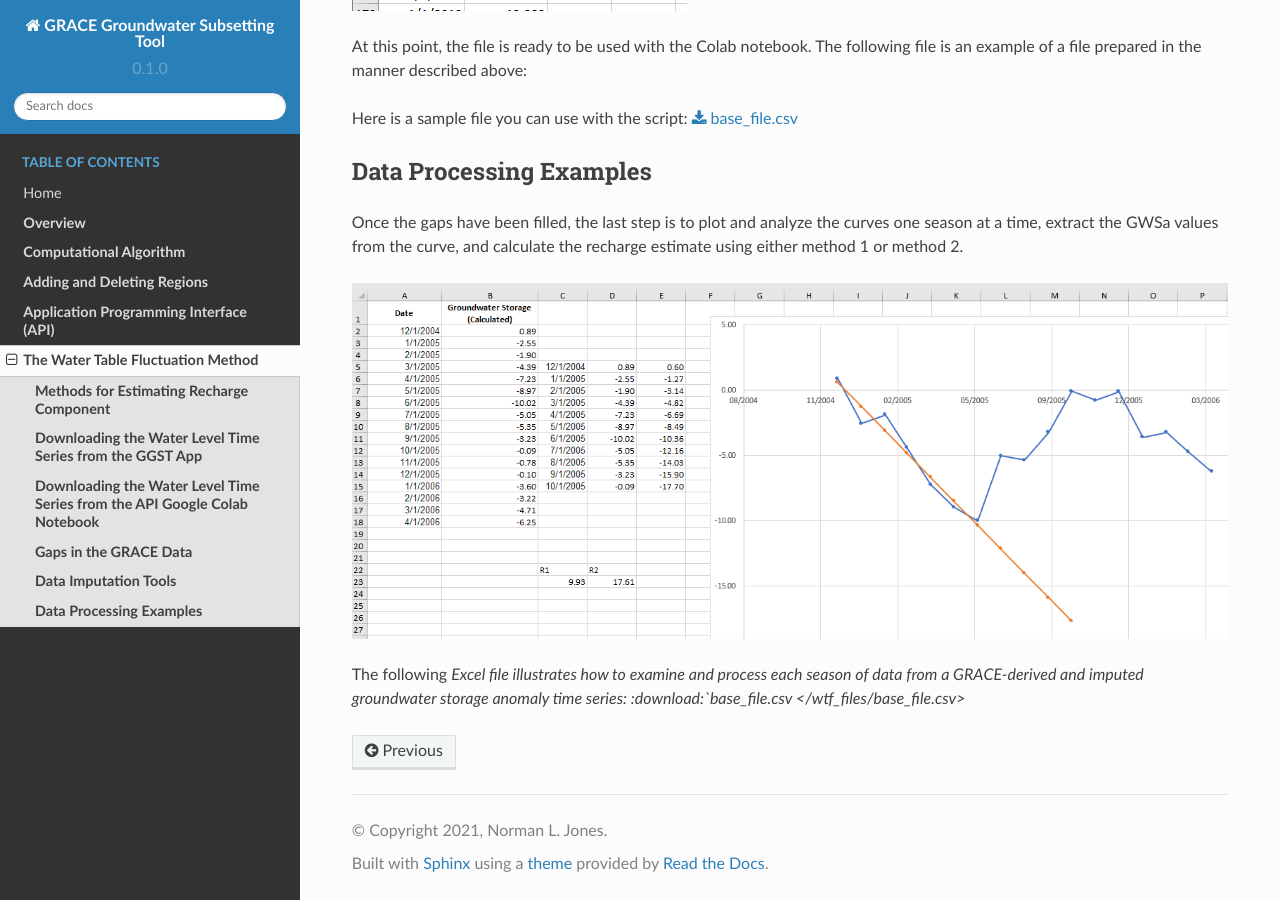
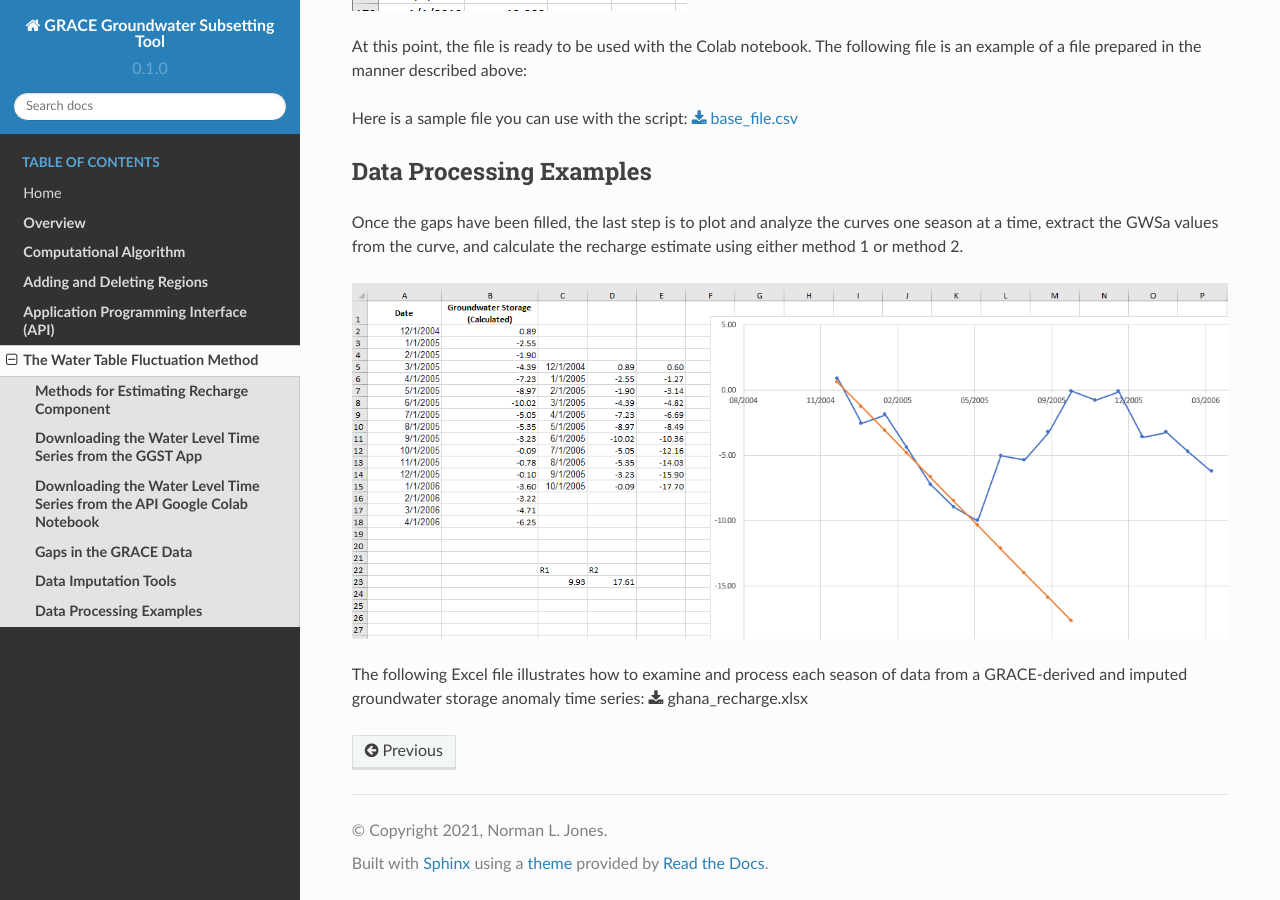
Before and after one commit to BYU-Hydroinformatics/ggst, a Sphinx documentation site: the page built from docs/source/wtf.rst, in a window 1280 px wide and 900 px high, scrolled down 9170 px. Built offline with Sphinx 7.4.7 and the Read the Docs theme 2.0.0, drawn with Linux system fonts in a browser that asks for light colours.

Commit message:
Update wtf.rst
Fixing download link

```diff
--- a/docs/source/wtf.rst
+++ b/docs/source/wtf.rst
@@ -122,5 +122,5 @@ Once the gaps have been filled, the last step is to plot and analyze the curves
 
 .. image:: images-wtf/excel_example.png
 
-The following `Excel file illustrates how to examine and process each season of data from a GRACE-derived and imputed groundwater storage anomaly time series:
-:download:`base_file.csv </wtf_files/base_file.csv>`
+The following Excel file illustrates how to examine and process each season of data from a GRACE-derived and imputed groundwater storage anomaly time series:
+:download:`ghana_recharge.xlsx </wtf_files/ghana_recharge.xlsx>`
```
